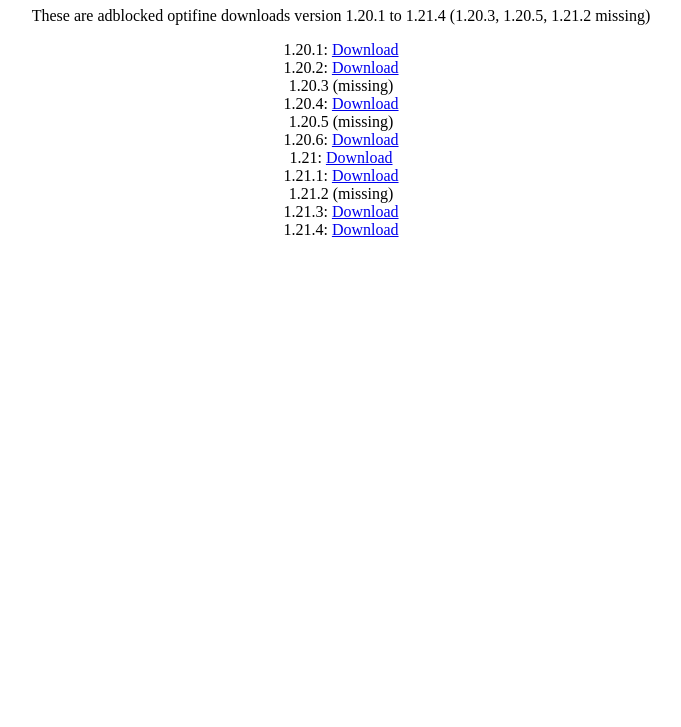
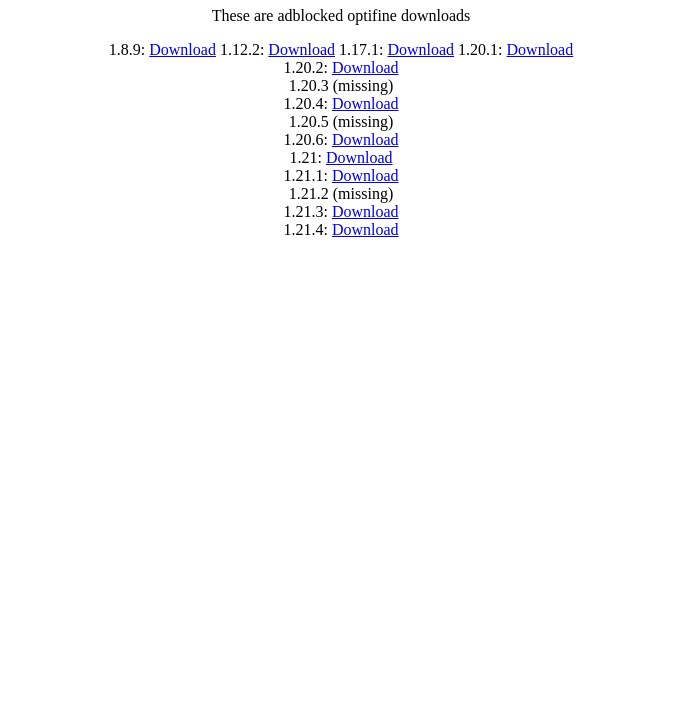
Before and after one commit to NotRayanYT/Optifine-Downloads, a plain HTML site: page index.html in a window 1280 px wide. Shown: the part 73-800 px from the top of the page, without its empty margins (299-980 px from the left). Drawn offline with Linux system fonts and the light colour scheme.

Commit message:
Update index.html

```diff
--- a/index.html
+++ b/index.html
@@ -8,8 +8,11 @@
 <body style="text-align: center;">
     <h1>Ad Blocked Optifine Downloads</h1>
 
-    <p>These are adblocked optifine downloads version 1.20.1 to 1.21.4 (1.20.3, 1.20.5, 1.21.2 missing)</p>
+    <p>These are adblocked optifine downloads</p>
 
+    1.8.9: <a href="https://optifine.net/adloadx?f=OptiFine_1.8.9_HD_U_M5.jar&x=274b">Download</a>
+    1.12.2: <a href="https://optifine.net/adloadx?f=OptiFine_1.12.2_HD_U_G5.jar&x=274b">Download</a>
+    1.17.1: <a href="https://optifine.net/adloadx?f=OptiFine_1.17.1_HD_U_H1.jar&x=274b">Download</a>
     1.20.1: <a href="https://optifine.net/adloadx?f=OptiFine_1.20.1_HD_U_I6.jar&x=870c">Download</a><br>
     1.20.2: <a href="https://optifine.net/adloadx?f=preview_OptiFine_1.20.2_HD_U_I7_pre1.jar&x=870c">Download</a><br>
     1.20.3 (missing)<br>
```
